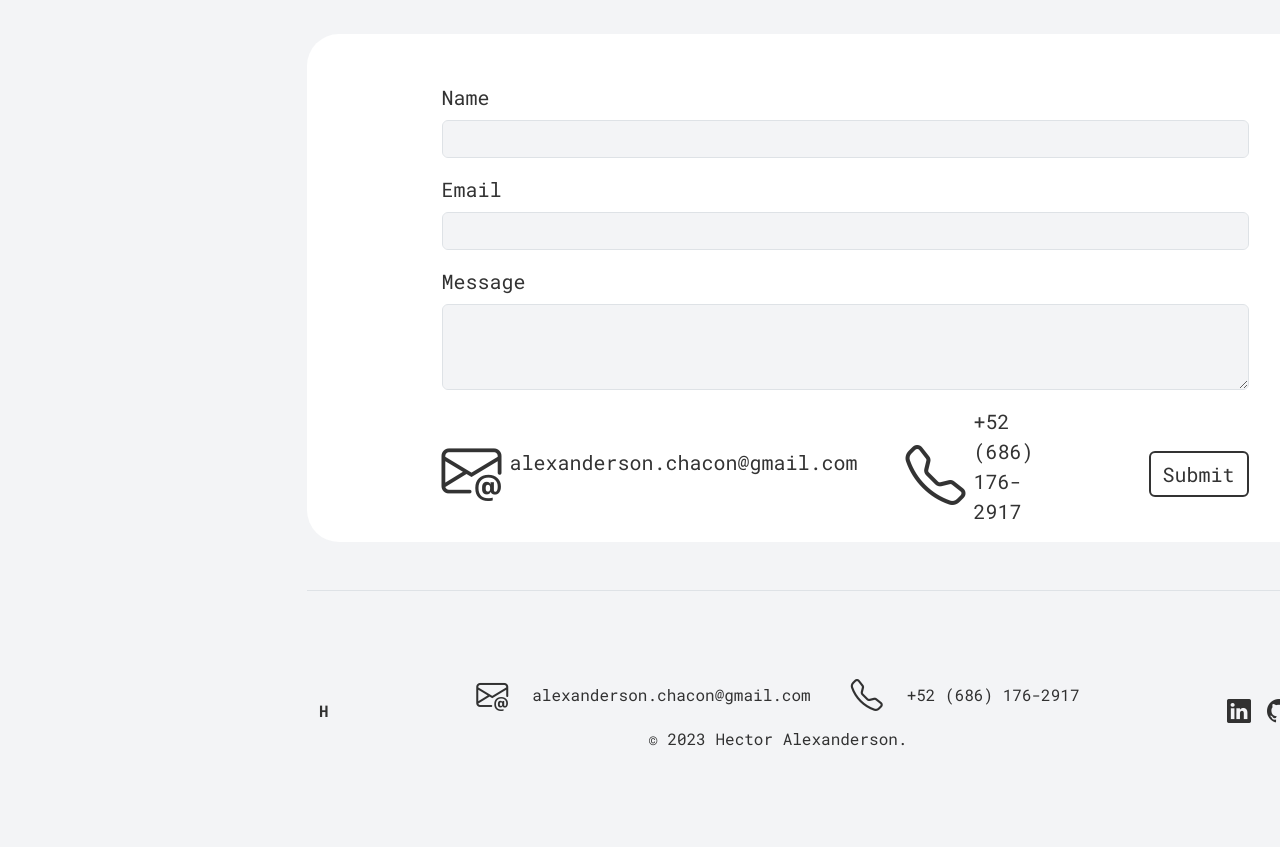
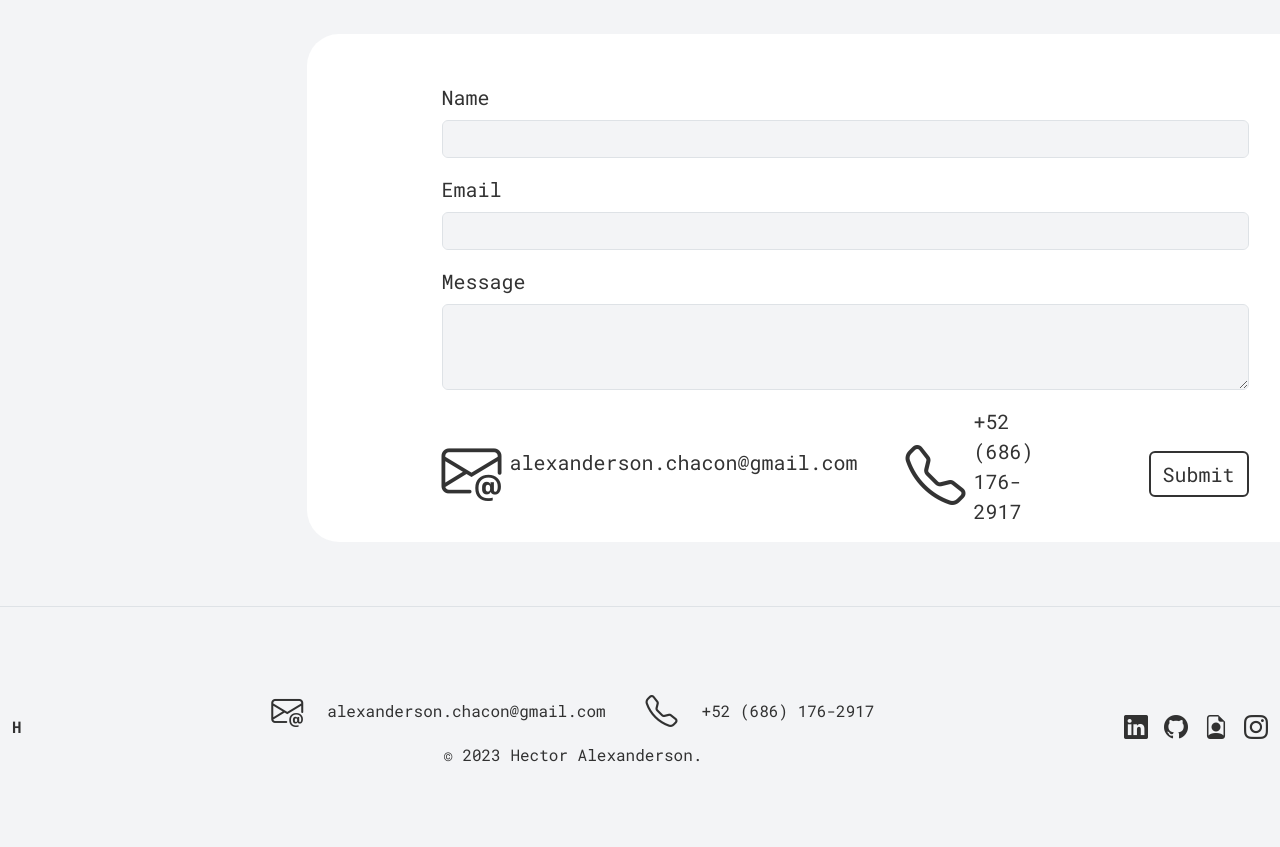
Before and after one commit to achi1302/portfolio-HA, a website built with Parcel: page src/index.html in a window 1280 px wide. Shown: the part 7471-8318 px from the top of the page. Built offline with nearby package versions, Linux system fonts and the light colour scheme; files whose address does not match are found by name; what @lottiefiles/dotlottie-web would draw is missing.

Commit message:
Fixed footer location;

```diff
--- a/src/index.html
+++ b/src/index.html
@@ -243,7 +243,7 @@
                 </div>
             </div>
 
-            <div class="w-100" id="contact">
+            <div class="w-100 pb-8" id="contact">
                 <h2 class="text-center w-80 mb-5">Contact Me!</h2>
                 <div class="d-flex justify-content-center align-items-center flex-wrap w-80 rounded-5 pt-5" id="contact-bg">
                     <form class="w-75" >
@@ -274,14 +274,15 @@
                 </div>
             </div>
 
-            <footer class="text-center mt-5 border-top w-80 py-7">
+
+        </div>
+    </div>
+    <footer class="text-center mt-5 border-top w-100 py-7">
         <div class="container-fluid w-80">
             <div class="d-flex justify-content-between align-items-center flex-wrap">
-
                 <div>
                     <a class="navbar-brand" href="#">H</a>
                 </div>
-
                 <div class="text-center">
                     <div class="d-flex align-items-center justify-content-center mb-2 gap-3">
                         <i class="bi bi-envelope-at me-2" style="font-size: 2rem;"></i>
@@ -291,7 +292,6 @@
                     </div>
                         <span class="mb-0">© 2023 Hector Alexanderson.</span>
                 </div>
-
                 <div>
                     <div id="footer-socials" class="d-flex gap-3 justify-content-end">
                         <a href="https://www.linkedin.com/in/hector-alexanderson-0294342b3/" target="_blank">
@@ -311,8 +311,6 @@
             </div>
         </div>
     </footer>
-        </div>
-    </div>
 
 
 
```
Also changed, not shown: dist/index.html. Lines whose indentation alone changed are shown as unchanged.
